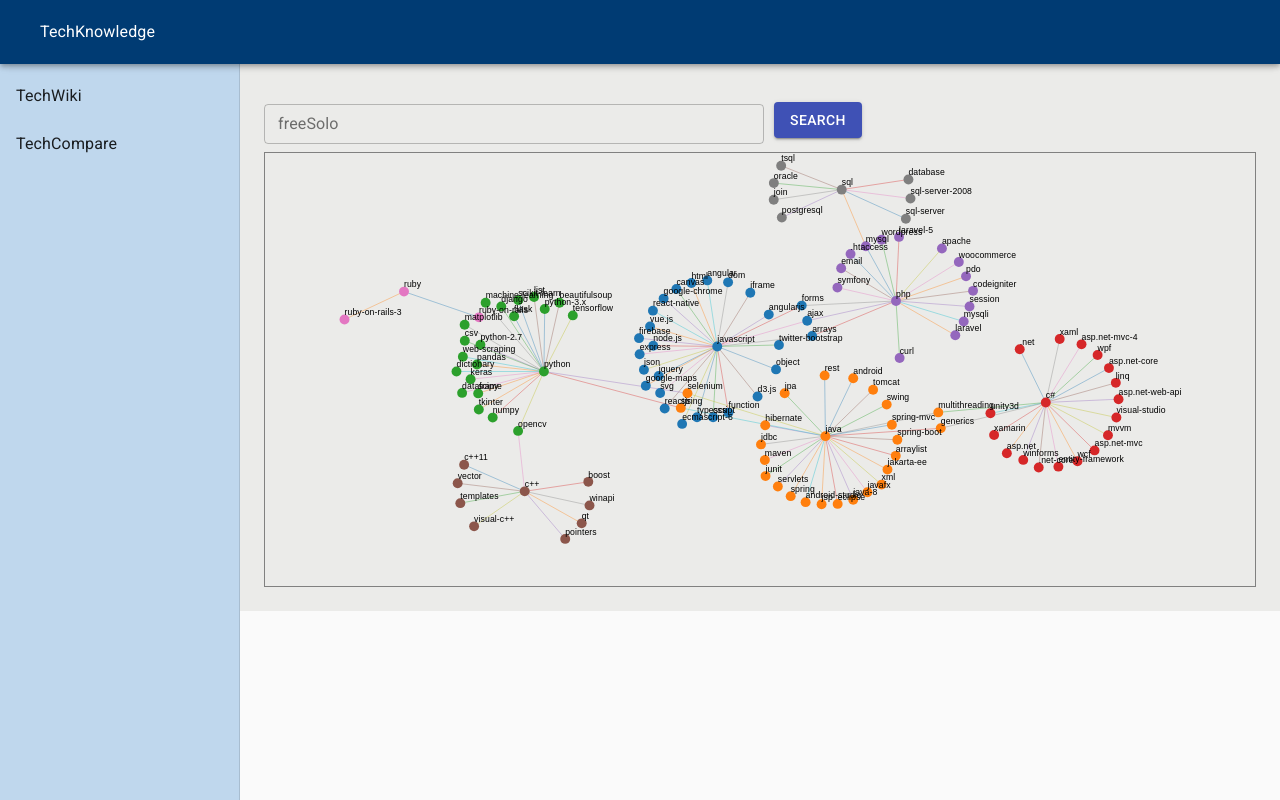
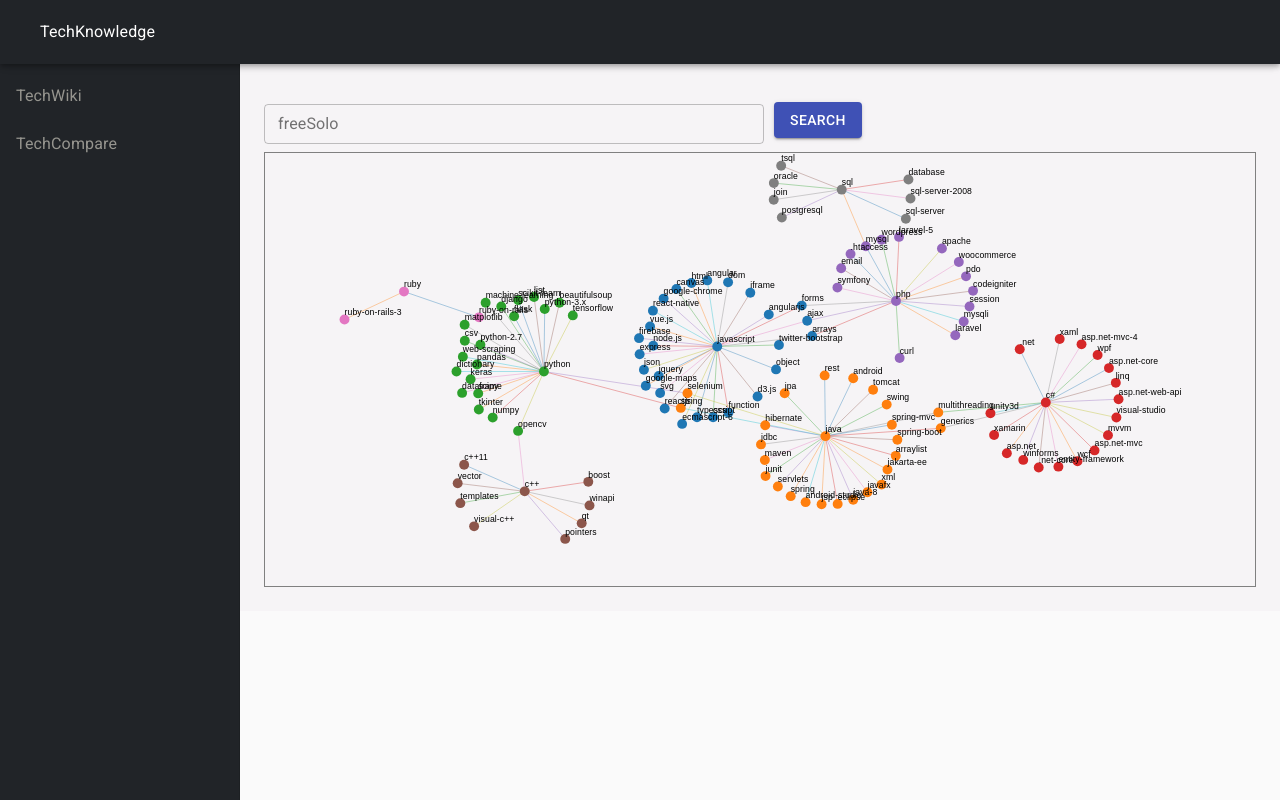
Before and after one commit to archer0302/TechKnowledge_react_UI, a React (Create React App) app: page / in a window 1280 px wide. Built offline with nearby package versions, Linux system fonts and the light colour scheme.

Commit message:
add icon

```diff
--- a/src/App.js
+++ b/src/App.js
@@ -32,17 +32,18 @@ function App() {
       flexShrink: 0
     },
     drawerPaper: {
-      background: '#BFD7ED',
+      background: '#212428',
+      color: '#96958F',
       width: drawerWidth,
     },
     content: {
       flexGrow: 1,
       padding: theme.spacing(3),
-      background: '#EBEBE9'
+      background: '#F6F4F6'
     },
     appBar: {
       zIndex: theme.zIndex.drawer + 1,
-      background: '#003B73'
+      background: '#212428'
     },
     drawerContainer: {
       overflow: 'auto',
--- a/src/grid/TagInfo.js
+++ b/src/grid/TagInfo.js
@@ -3,7 +3,9 @@ import Card from '@material-ui/core/Card';
 import CardContent from '@material-ui/core/CardContent';
 import Typography from '@material-ui/core/Typography';
 import axios from 'axios';
+import LabelRounded from '@material-ui/icons/LabelRounded';
 import * as he from 'he';
+import { Icon } from '@material-ui/core';
 
 function TagInfo({tagName}) {
   const [excerpt, setExcerpt] = useState([]);
@@ -23,7 +25,12 @@ function TagInfo({tagName}) {
 
   return (
     <Card>
-      <CardContent>
+      <CardContent style={{
+          display: 'flex',
+          alignItems: 'center',
+          flexWrap: 'wrap',
+      }}>
+        <LabelRounded fontSize='large' style={{ marginRight:'10px' }}/>
         <Typography variant='h4'>
           {tagName}
         </Typography>
```
Also changed, not shown: 1 other file (tests, documents, lock files or other folders).
